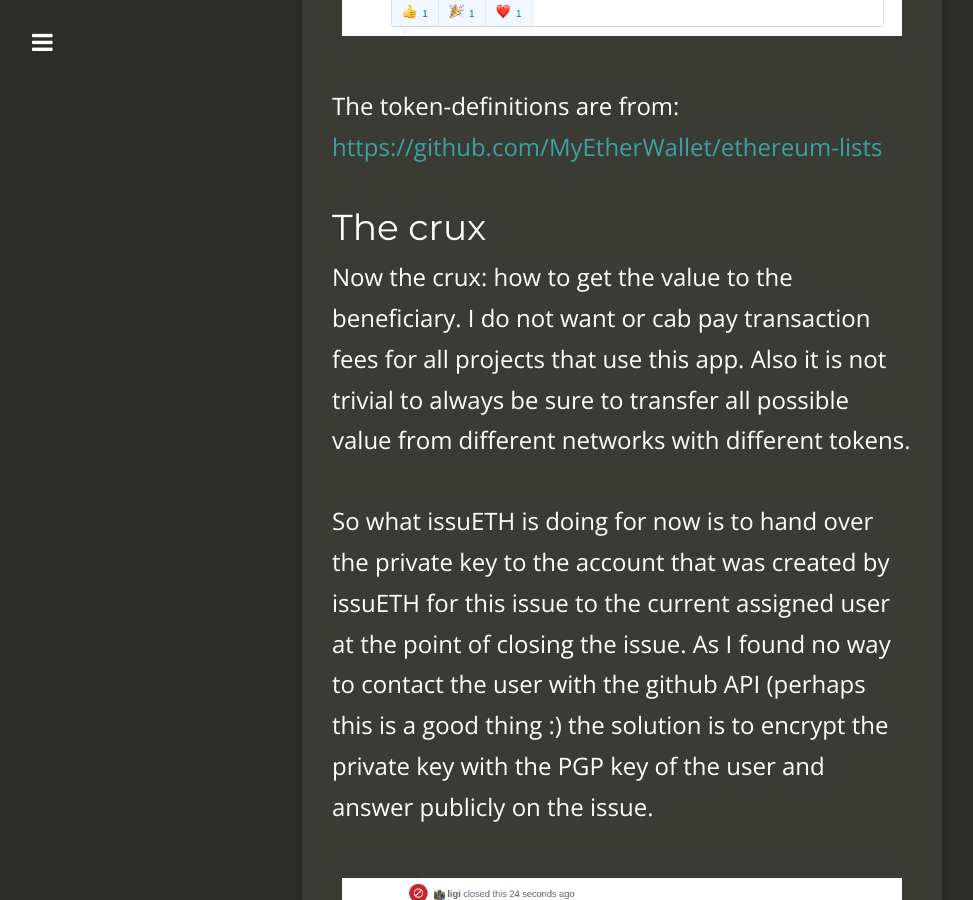
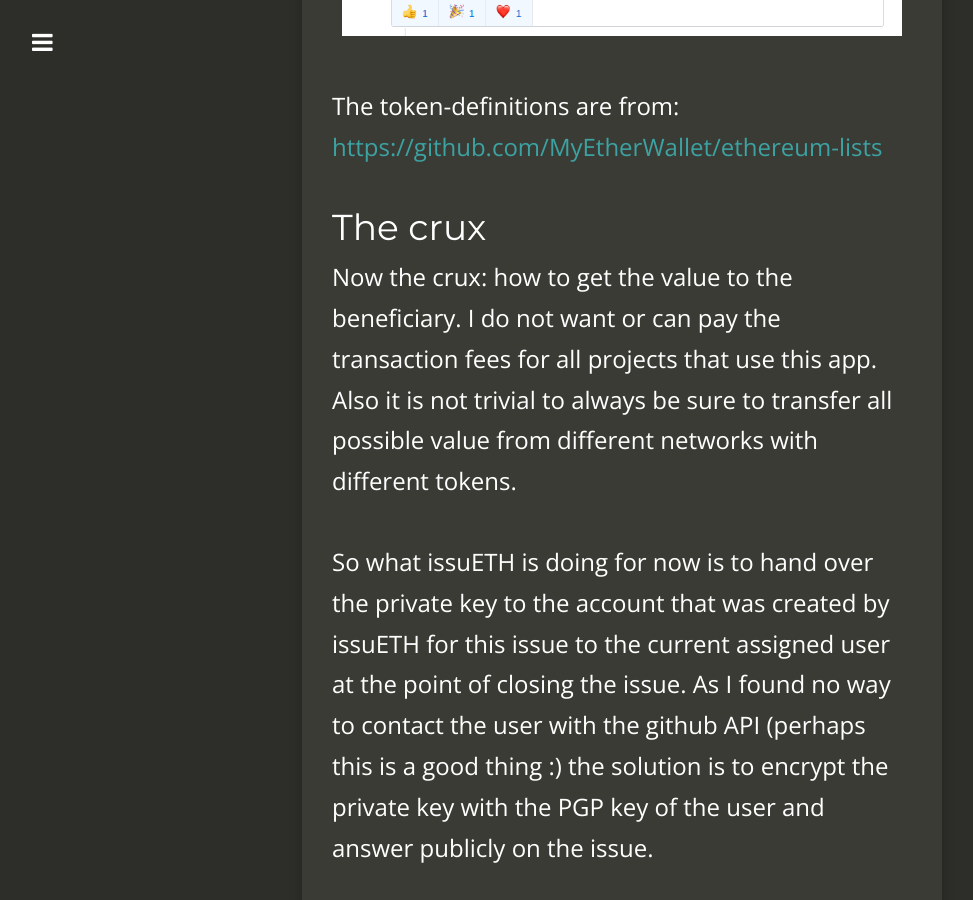
Before and after one commit to walleth/walleth.github.com, a Jekyll site: the page built from _posts/2017-10-18-issuETH-ethereum-issue-bounties.md, in a window 1280 px wide and 900 px high, scrolled down 3827 px. Shown: the whole window, without its empty margins (18-991 px from the left). Built offline with Jekyll 4.4.1, drawn with Linux system fonts in a browser that asks for light colours; nearby versions of some CDN libraries.

Commit message:
Fix typo and improve wording

```diff
--- a/_posts/2017-10-18-issuETH-ethereum-issue-bounties.md
+++ b/_posts/2017-10-18-issuETH-ethereum-issue-bounties.md
@@ -35,7 +35,7 @@ The token-definitions are from: [https://github.com/MyEtherWallet/ethereum-lists
 
 # The crux
 
-Now the crux: how to get the value to the beneficiary. I do not want or cab pay transaction fees for all projects that use this app. Also it is not trivial to always be sure to transfer all possible value from different networks with different tokens.
+Now the crux: how to get the value to the beneficiary. I do not want or can pay the transaction fees for all projects that use this app. Also it is not trivial to always be sure to transfer all possible value from different networks with different tokens.
 
 So what issuETH is doing for now is to hand over the private key to the account that was created by issuETH for this issue to the current assigned user at the point of closing the issue. As I found no way to contact the user with the github API (perhaps this is a good thing :) the solution is to encrypt the private key with the PGP key of the user and answer publicly on the issue.
 
```
